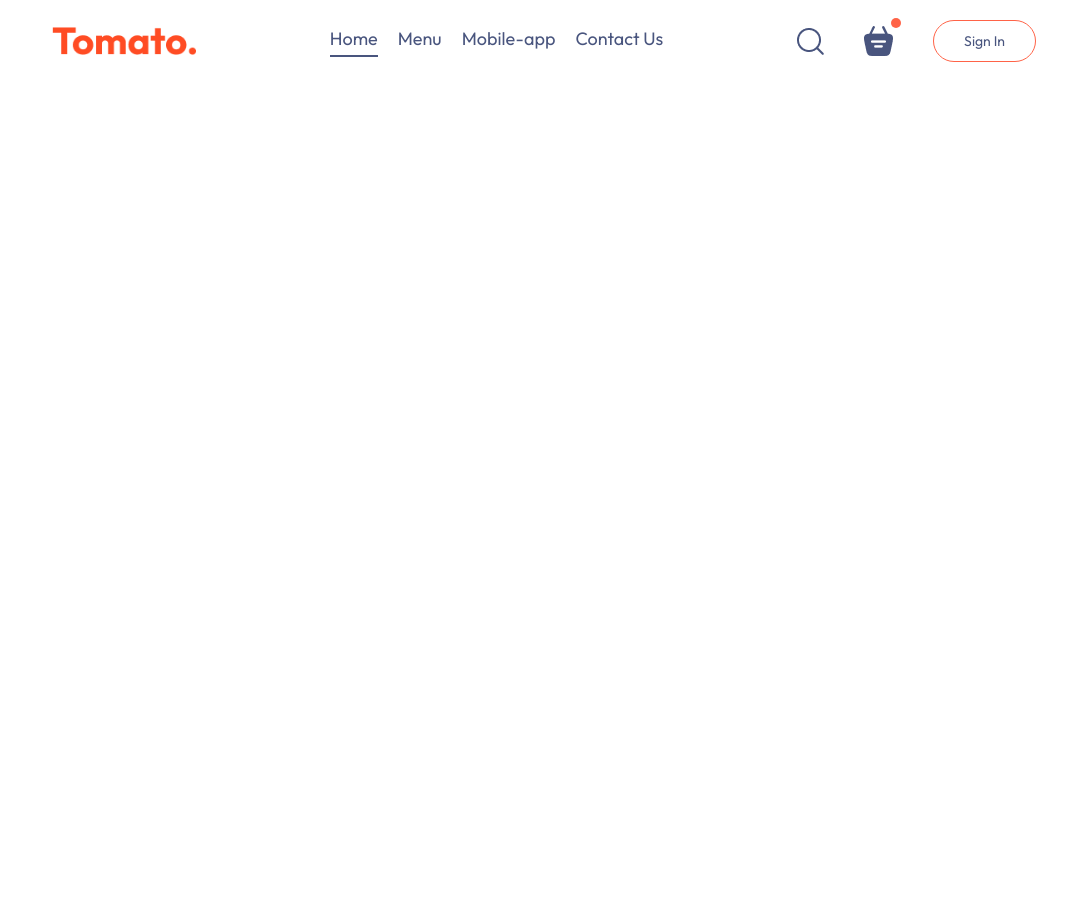
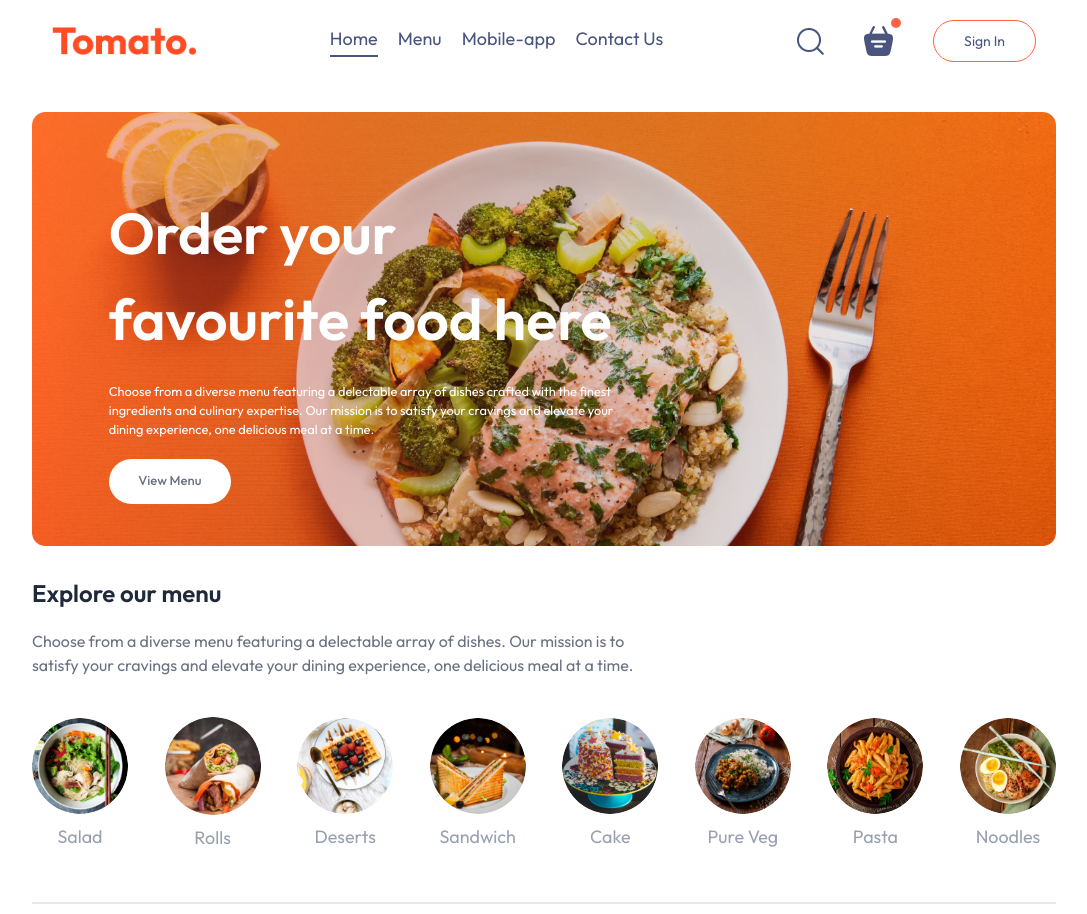
Before and after one commit to Staggs-hertz/food-delivery-pern-website, a React (Vite) app in the folder client/: page / in a window 1280 px wide. Shown: the whole page, without its empty margins (96-1183 px from the left). Before the commit the page ends 800 px from the top, so only its background shows below. Built offline with nearby package versions, Linux system fonts and the light colour scheme.

Commit message:
create hero and category sections of Home page

```diff
--- a/client/package.json
+++ b/client/package.json
@@ -11,6 +11,7 @@
   },
   "dependencies": {
     "@tailwindcss/vite": "^4.1.17",
+    "motion": "^12.23.25",
     "react": "^19.2.0",
     "react-dom": "^19.2.0",
     "react-router-dom": "^7.10.1",
--- a/client/src/App.jsx
+++ b/client/src/App.jsx
@@ -1,9 +1,18 @@
+import { Route, Routes } from "react-router-dom";
 import Navbar from "./components/Navbar";
+import Home from "./pages/Home/Home";
+import Cart from "./pages/Cart/Cart";
+import PlaceOrder from "./pages/PlaceOrder/PlaceOrder";
 
 const App = () => {
   return (
     <div className="w-4/5 mx-auto">
       <Navbar />
+      <Routes>
+        <Route path="/" element={<Home />} />
+        <Route path="/cart" element={<Cart />} />
+        <Route path="/order" element={<PlaceOrder />} />
+      </Routes>
     </div>
   );
 };
--- /dev/null
+++ b/client/src/components/Button.jsx
@@ -0,0 +1,9 @@
+const Button = ({ content }) => {
+  return (
+    <button className="border-none text-gray-500 font-medium py-[1vw] px-[2.3vw] bg-white text-[max(1vw,13px)] rounded-4xl hover:scale-105 duration-400 cursor-pointer">
+      {content}
+    </button>
+  );
+};
+
+export default Button;
--- a/client/src/index.css
+++ b/client/src/index.css
@@ -10,3 +10,14 @@
   --color-primary: #49557e;
   --color-secondary: #ff6347;
 }
+
+@layer utilities {
+  /* Chrome, Safari and Opera*/
+  .no-scrollbar::-webkit-scrollbar {
+    display: none;
+  }
+  .no-scrollbar {
+    -ms-overflow-style: none;
+    scrollbar-width: none;
+  }
+}
--- a/client/src/main.jsx
+++ b/client/src/main.jsx
@@ -1,4 +1,3 @@
-import { StrictMode } from "react";
 import { BrowserRouter } from "react-router-dom";
 import { createRoot } from "react-dom/client";
 import "./index.css";
@@ -6,8 +5,6 @@ import App from "./App.jsx";
 
 createRoot(document.getElementById("root")).render(
   <BrowserRouter>
-    <StrictMode>
-      <App />
-    </StrictMode>
+    <App />
   </BrowserRouter>
 );
--- /dev/null
+++ b/client/src/pages/Cart/Cart.jsx
@@ -0,0 +1,5 @@
+const Cart = () => {
+  return <div></div>;
+};
+
+export default Cart;
--- /dev/null
+++ b/client/src/pages/Home/ExploreMenu.jsx
@@ -0,0 +1,32 @@
+import { menu_list } from "../../assets/assets";
+import ExploreMenuItem from "./ExploreMenuItem";
+
+const ExploreMenu = ({ category, setCategory }) => {
+  return (
+    <div className="flex flex-col gap-5">
+      <h1 className="font-semibold text-gray-800 text-2xl">Explore our menu</h1>
+      <p className="max-w-3/5 text-gray-500">
+        Choose from a diverse menu featuring a delectable array of dishes. Our
+        mission is to satisfy your cravings and elevate your dining experience,
+        one delicious meal at a time.
+      </p>
+
+      {/* Below are the various images of the food categories */}
+      <div className="flex justify-between items-center gap-7.5 text-center my-5 mx-0 overflow-x-scroll no-scrollbar">
+        {menu_list.map((item, index) => (
+          <ExploreMenuItem
+            src={item.menu_image}
+            key={index}
+            name={item.menu_name}
+            category={category}
+            setCategory={setCategory}
+          />
+        ))}
+      </div>
+
+      <hr className="h-0.5 my-2.5 mx-0 bg-gray-200 border-none" />
+    </div>
+  );
+};
+
+export default ExploreMenu;
--- /dev/null
+++ b/client/src/pages/Home/ExploreMenuItem.jsx
@@ -0,0 +1,18 @@
+const ExploreMenuItem = ({ src, name, category, setCategory }) => {
+  return (
+    // Dynamic functionality to select and unselect a category
+    <div onClick={() => setCategory((prev) => (prev === name ? "All" : name))}>
+      <img
+        className={`cursor-pointer w-[7.5vw] min-w-20 rounded-full transition duration-300 ${
+          category === name && "border-4 border-secondary p-0.5"
+        }`}
+        src={src}
+      />
+      <p className="mt-2.5 text-gray-400 text-[max(1.4vw,16px)] cursor-pointer">
+        {name}
+      </p>
+    </div>
+  );
+};
+
+export default ExploreMenuItem;
--- /dev/null
+++ b/client/src/pages/Home/Hero.jsx
@@ -0,0 +1,28 @@
+import Button from "../../components/Button";
+import { motion } from "motion/react";
+
+const Hero = () => {
+  return (
+    <div className="h-[34vw] mx-auto my-7.5 bg-[url(../../../header_img.png)] bg-contain bg-no-repeat relative">
+      <motion.div
+        initial={{ opacity: 0 }}
+        animate={{ opacity: 1 }}
+        transition={{ duration: 1.5, ease: "easeIn" }}
+        className="absolute flex flex-col items-start gap-[1.5vw] max-w-[50%] bottom-[10%] left-[6vw]"
+      >
+        <h2 className="font-semibold text-white text-[max(4.5vw,22px)]">
+          Order your favourite food here
+        </h2>
+        <p className="text-white text-[1vw]">
+          Choose from a diverse menu featuring a delectable array of dishes
+          crafted with the finest ingredients and culinary expertise. Our
+          mission is to satisfy your cravings and elevate your dining
+          experience, one delicious meal at a time.
+        </p>
+        <Button content="View Menu" />
+      </motion.div>
+    </div>
+  );
+};
+
+export default Hero;
--- /dev/null
+++ b/client/src/pages/Home/Home.jsx
@@ -0,0 +1,16 @@
+import { useState } from "react";
+import ExploreMenu from "./ExploreMenu";
+import Hero from "./Hero";
+
+const Home = () => {
+  const [category, setCategory] = useState("All");
+
+  return (
+    <div>
+      <Hero />
+      <ExploreMenu category={category} setCategory={setCategory} />
+    </div>
+  );
+};
+
+export default Home;
--- /dev/null
+++ b/client/src/pages/PlaceOrder/PlaceOrder.jsx
@@ -0,0 +1,5 @@
+const PlaceOrder = () => {
+  return <div></div>;
+};
+
+export default PlaceOrder;
```
Also changed, not shown: client/public/header_img.png (added), 1 other file (tests, documents, lock files or other folders).
